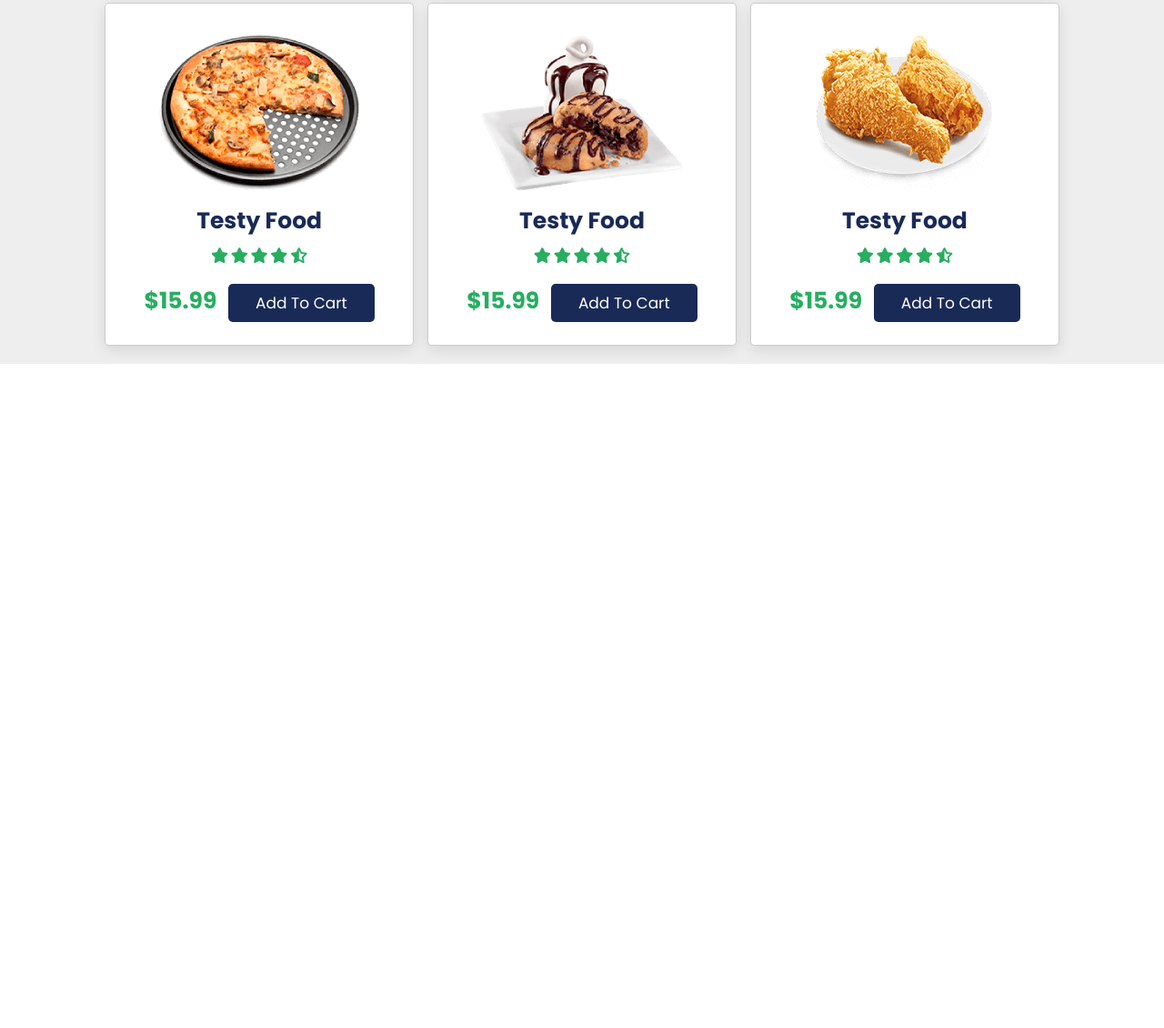
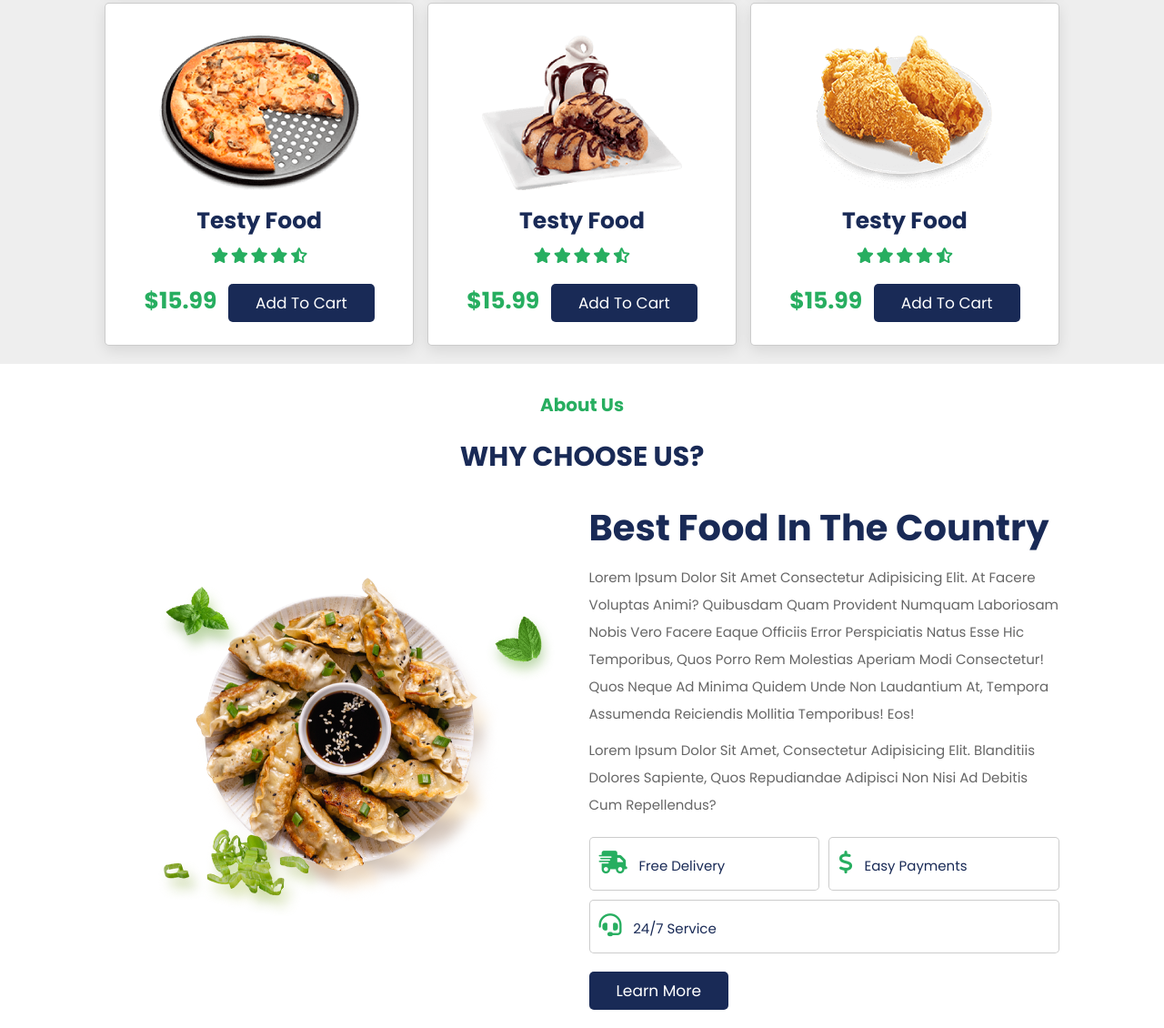
Before and after one commit to arifulhasantotul/projectresto, a plain HTML site: page index.html in a window 1280 px wide. Shown: the part 1184-2314 px from the top of the page at 91% size. Before the commit the page ends 1584 px from the top, so only its background shows below. Drawn offline with nearby package versions, Linux system fonts and the light colour scheme.

Commit message:
about done

```diff
--- a/css/style.css
+++ b/css/style.css
@@ -305,8 +305,74 @@ main section:nth-child(even){
 
 /* dishes end  */
 
+/* about start  */
+
+.about .row{
+    display: flex;
+    flex-wrap: wrap;
+    gap: 1.5rem;
+    align-items: center;
+}
+
+.about .row .image{
+    flex: 1 1 45rem;
+}
+.about .row .image img{
+    width: 100%;
+}
+
+.about .row .content{
+    flex: 1 1 45rem;
+}
+
+.about .row .content h3{
+    color: var(--black);
+    font-size: 4rem;
+    padding: .5rem 0;
+}
+
+.about .row .content p{
+    color: var(--light-color);
+    font-size: 1.5rem;
+    padding: .5rem 0;
+    line-height: 2;
+}
+
+.about .row .content .icons_container{
+    display: flex;
+    gap: 1rem;
+    flex-wrap: wrap;
+    padding: 1rem 0;
+    margin-top: .5rem;
+}
+
+.about .row .content .icons_container .icons{
+    background: #fff;
+    border-radius: .5rem;
+    border: .1rem solid rgba(0,0,0,0.2);
+    align-items: center;
+    justify-content: center;
+    gap: 1rem;
+    flex: 1 1 17rem;
+    padding: 1.5rem 1rem;
+}
+
+.about .row .content .icons_container .icons i{
+    font-size: 2.5rem;
+    color: var(--green);
+    margin-right: 1rem;
+}
+
+.about .row .content .icons_container .icons span{
+    font-size: 1.5rem;
+    color: var(--black);
+}
+
+
+
+/* about end  */
+
 /* main end */
-
 
 /* media queries  */
 @media (max-width:991px){
@@ -357,9 +423,9 @@ main section:nth-child(even){
         margin: 0 1rem;
     }
 
-.home .home_slider .slide .content h3{
-    font-size: 5rem;
-}
+    .home .home_slider .slide .content h3{
+        font-size: 5rem;
+    }
 
 }
 
--- a/index.html
+++ b/index.html
@@ -313,6 +313,68 @@
         </section>
         <!-- dishes end -->
 
+        <!-- about start  -->
+        <section id="about" class="about">
+
+            <h3 class="sub_heading">About Us</h3>
+            <h1 class="heading">Why choose us?</h1>
+
+            <!-- row start  -->
+            <div class="row">
+
+                <div class="image">
+                    <img src="images/about-img.png" alt="">
+                </div>
+
+                <!-- content start  -->
+                <article class="content">
+
+                    <h3>Best food in the country</h3>
+                    <p>Lorem ipsum dolor sit amet consectetur adipisicing elit. At facere voluptas animi? Quibusdam quam provident numquam laboriosam nobis vero facere eaque officiis error perspiciatis natus esse hic temporibus, quos porro rem molestias aperiam modi consectetur! Quos neque ad minima quidem unde non laudantium at, tempora assumenda reiciendis mollitia temporibus! Eos!</p>
+                    <p>Lorem ipsum dolor sit amet, consectetur adipisicing elit. Blanditiis dolores sapiente, quos repudiandae adipisci non nisi ad debitis cum repellendus?</p>
+
+                    <!-- icon container start  -->
+                    <div class="icons_container">
+
+                        <!-- icon 1 start  -->
+                        <div class="icons">
+                            <i class="fas fa-shipping-fast"></i>
+                            <span>Free Delivery</span>
+                        </div>
+                        <!-- icon 1 end  -->
+
+                        <!-- icon 2 start  -->
+                        <div class="icons">
+                            <i class="fas fa-dollar-sign"></i>
+                            <span>Easy Payments</span>
+                        </div>
+                        <!-- icon 2 end  -->
+
+                        <!-- icon 1 start  -->
+                        <div class="icons">
+                            <i class="fas fa-headset"></i>
+                            <span>24/7 service</span>
+                        </div>
+                        <!-- icon 1 end  -->
+
+                    </div>
+                    <!-- icon container end  -->
+
+                    <a href="#" class="btn">learn more</a>
+
+                </article>
+                <!-- content end  -->
+
+            </div>
+            <!-- row end  -->
+
+        </section>
+        <!-- about end  -->
+
+        <!-- menu start  -->
+
+        <!-- menu end  -->
+
     </main>
     <!-- main end  -->
 
```
